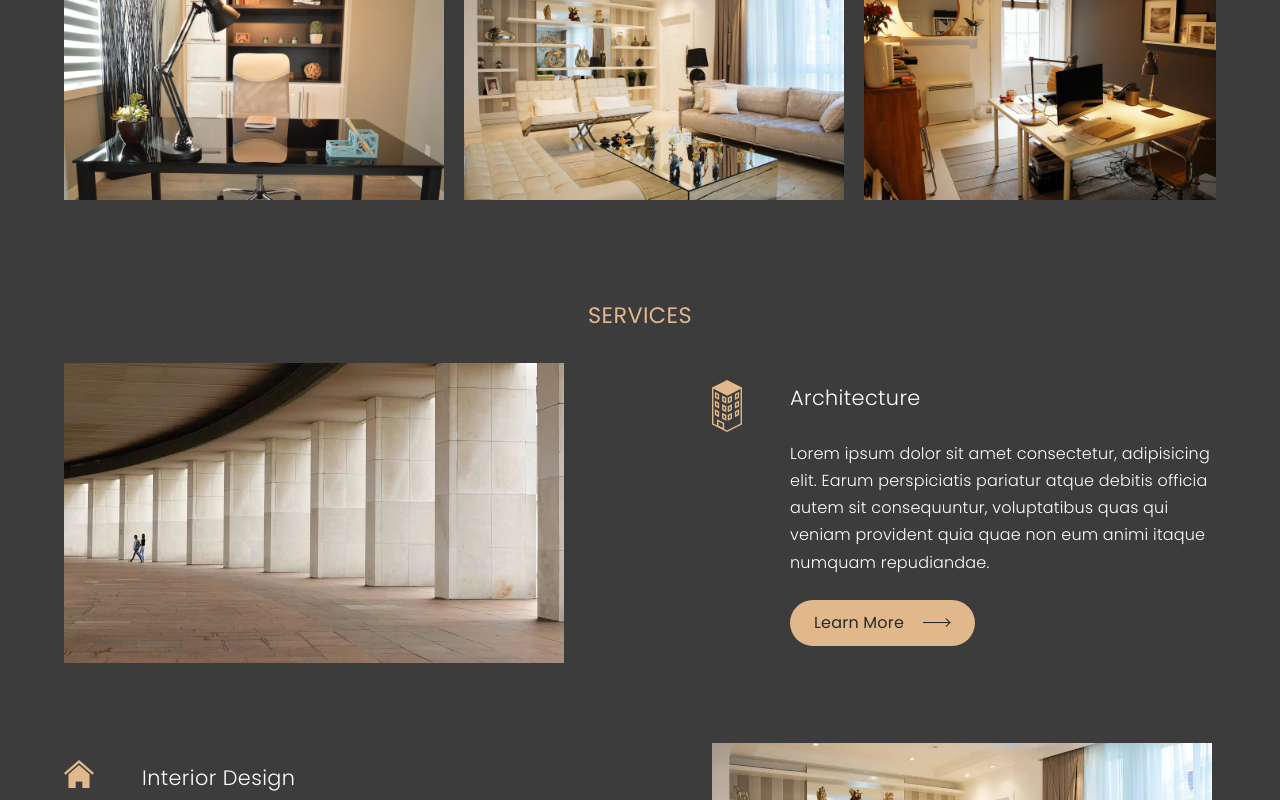
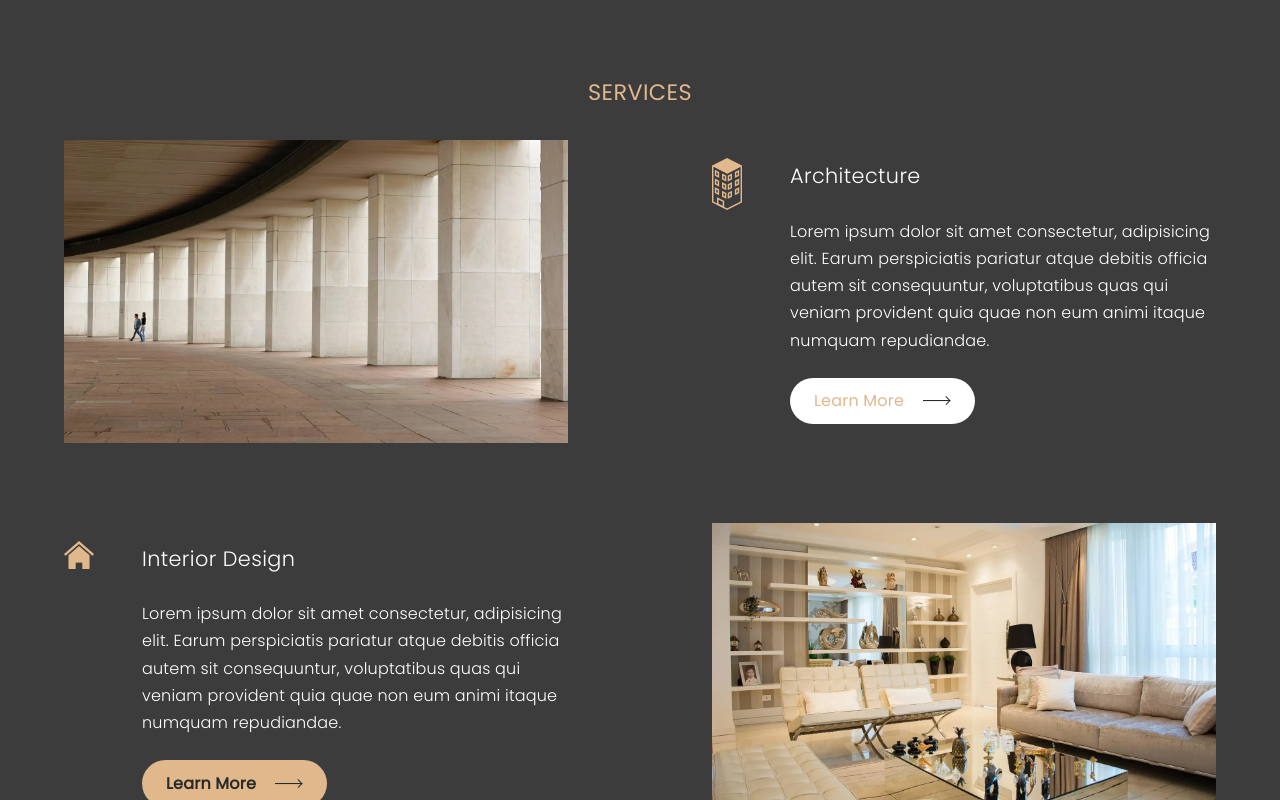
Before and after one commit to GrowthVVork/aov-studios, a React (Create React App) app: page / in a window 1280 px wide. In both pictures the pointer is over the link 882 px from the left and 1567 px from the top of the page. Shown: the part 1167-1967 px from the top of the page. Built offline with nearby package versions, Linux system fonts and the light colour scheme.

Commit message:
Added hover effect on buttons

```diff
--- a/src/index.css
+++ b/src/index.css
@@ -89,12 +89,18 @@ a {
   background-color: var(--accent-color);
   border-radius: 30px;
   color: #2a2a2a;
-  font-weight: 400;
+  font-weight: bold;
   padding: 0.6rem 1.5rem;
   display: inline-flex;
   align-items: center;
   gap: 1.2rem;
   cursor: pointer;
+  transition: all 0.4s ease-in-out 0.4s;
+}
+.more-link:hover{
+  background-color: white;
+  color: var(--accent-color);
+  font-weight: 500;
 }
 
 .contained {
```
